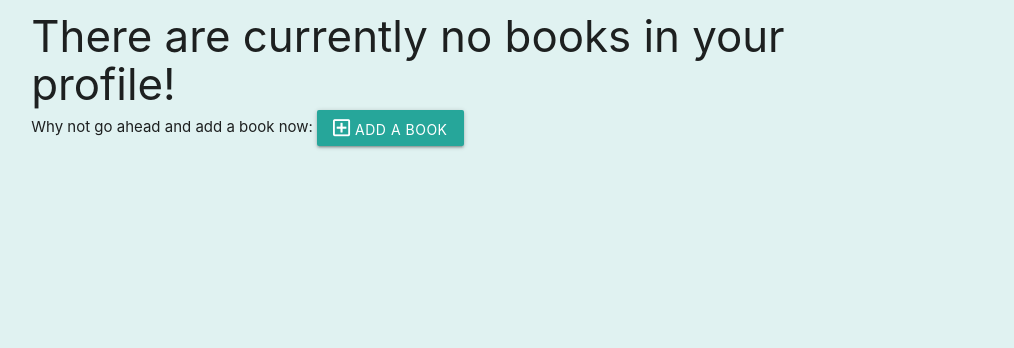
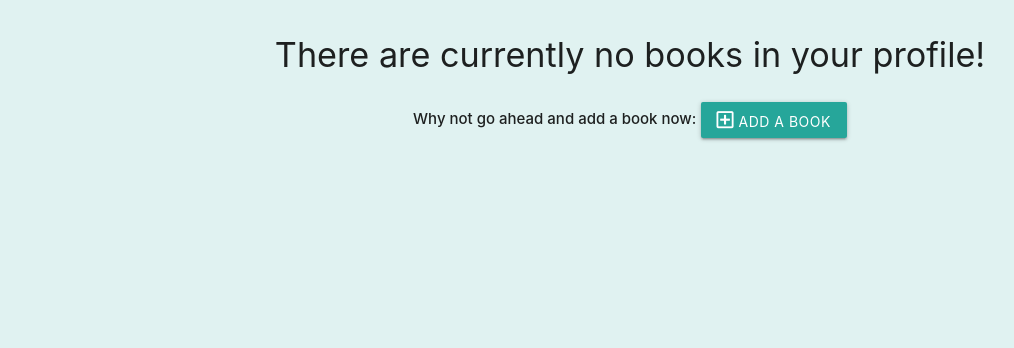
Before and after one commit to PhillyJB/Books4Devs, a Flask app: template templates/profile.html in a window 1280 px wide. Shown: the part 129-477 px from the top of the page, without its empty margins (10-1024 px from the left). Run offline with Flask 2, Linux system fonts and the light colour scheme; the template is opened without the code that fills it, so the values that code supplies are empty; some libraries are stand-ins or nearby versions.

Commit message:
no books in profile also updated

```diff
--- a/static/css/styles.css
+++ b/static/css/styles.css
@@ -132,6 +132,10 @@ footer {
 .add-book-btn-row .btn {
   margin-bottom: 10px;
 
+}
+
+.add-a-book-now-div {
+  margin-top: 15px;
 }
 
 /*-----Input fields on forms-------*/
--- a/templates/profile.html
+++ b/templates/profile.html
@@ -49,10 +49,12 @@
     </div>
     {% endfor %}
     {% else %}
-    <div class="col s8 m8 l8">
-        <h3>There are currently no books in your profile!</h3>
-        <p>Why not go ahead and add a book now: <a class="btn waves-effect waves-light"
-                href="{{ url_for('add_book') }}"><i class="far fa-plus-square"></i> Add a Book</a></p>
+    <div class="col s12 m12 l12 page-header">
+        <h4>There are currently no books in your profile!</h4>
+    </div>
+    <div class="col s12 m12 l12 page-header add-a-book-now-div">
+        <strong>Why not go ahead and add a book now:</strong> <a class="btn" href="{{ url_for('add_book') }}"><i
+                class="far fa-plus-square"></i> Add a Book</a>
     </div>
     {% endif %}
 </div>
```
